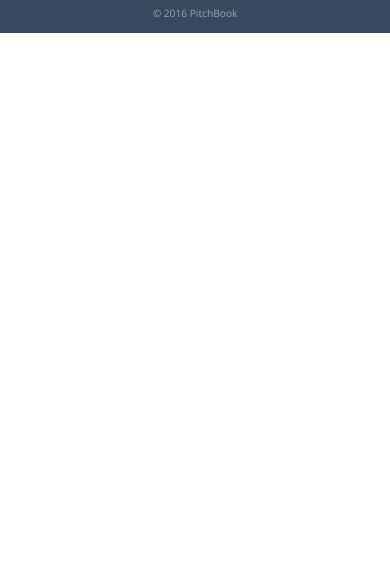
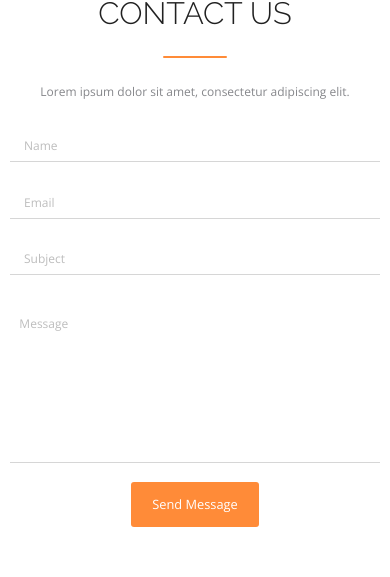
Before and after one commit to AlexanderHubar/pitchbook, a plain HTML site: page index.html in a window 390 px wide. Shown: the part 5884-6461 px from the top of the page. Before the commit the page ends 5917 px from the top, so only its background shows below. Drawn offline with nearby package versions, Linux system fonts and the light colour scheme.

Commit message:
contact adaptivity for 425px

```diff
--- a/index.html
+++ b/index.html
@@ -679,7 +679,7 @@
 			<button class="content__button">Download</button>
 		</div>
 	</section>
-	<section class="section section_contact none">
+	<section class="section section_contact">
 		<div class="container container_column">
 			<h2 class="h1 h1_dark line_orange line_center">Contact us</h2>
 			<p class="text text_mb">Lorem ipsum dolor sit amet, consectetur adipiscing elit.</p>
--- a/styles/common.blocks/contact/contact.less
+++ b/styles/common.blocks/contact/contact.less
@@ -59,3 +59,12 @@
 		margin-bottom: 2.86em;
 	}
 }
+
+@media only screen and (max-width: 425px) {
+	.section_contact {
+    padding: 50px 10px;
+	}
+	.trial-form__textarea {
+		margin-bottom: 20px;
+	}
+}
```
Also changed, not shown: styles/common.blocks/contact/contact.css, styles/style.css.
